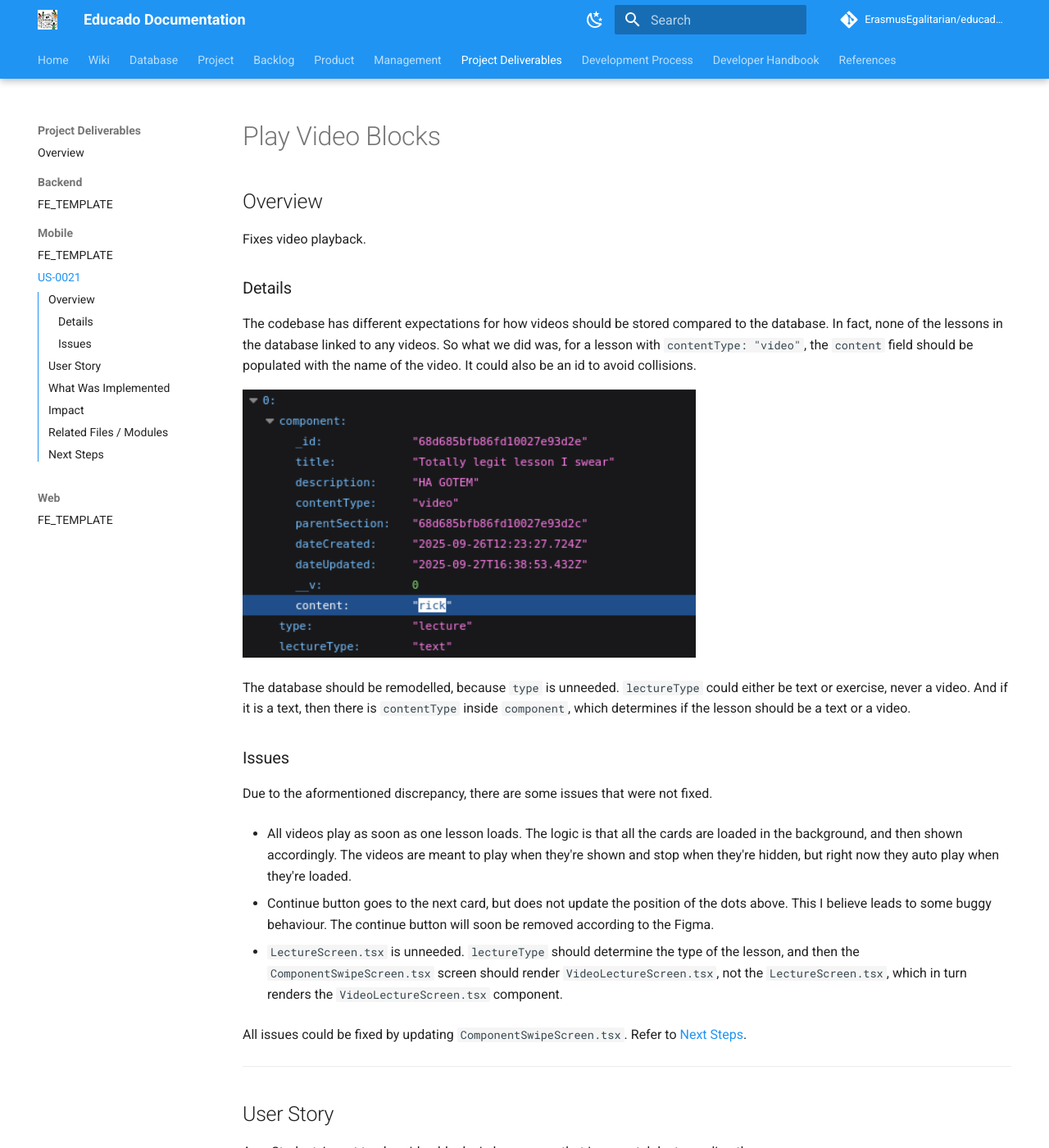
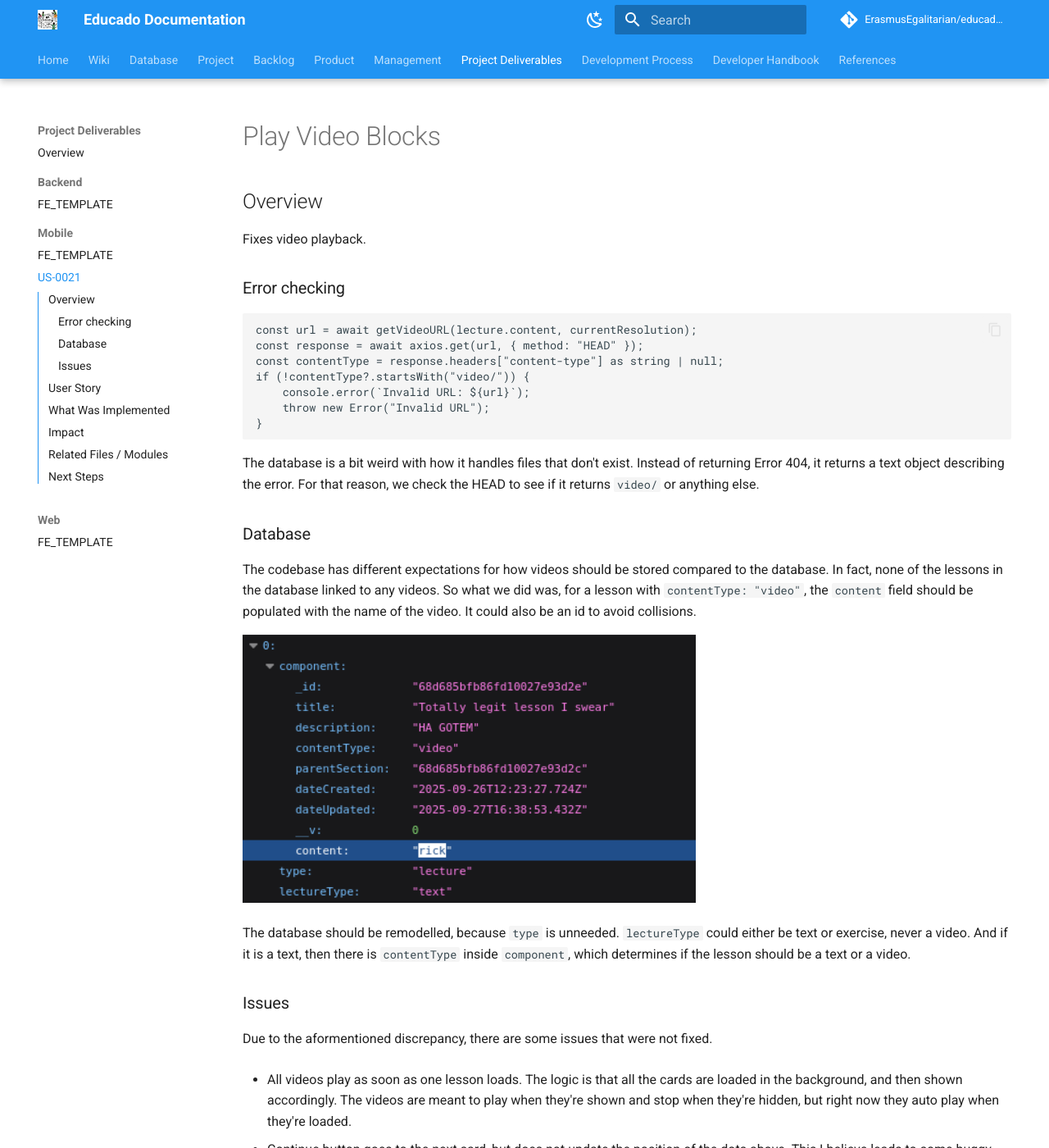
Before and after one commit to ErasmusEgalitarian/educado-docs, an MkDocs documentation site: the page built from docs/deliverables/mobile/US-0021.md, in a window 1280 px wide and 1400 px high. Shown: the whole window at 82% size. Built offline with MkDocs 1.6.1 and Material for MkDocs 9.7.7, drawn with Linux system fonts in a browser that asks for light colours; comment, search, counter and statistics services are not loaded; some of the changed text lies outside the part shown.

Commit message:
Update docs

````diff
--- a/docs/deliverables/mobile/us-0021.md
+++ b/docs/deliverables/mobile/US-0021.md
@@ -3,7 +3,21 @@
 ## Overview
 Fixes video playback.
 
-### Details
+### Error checking
+
+```
+const url = await getVideoURL(lecture.content, currentResolution);
+const response = await axios.get(url, { method: "HEAD" });
+const contentType = response.headers["content-type"] as string | null;
+if (!contentType?.startsWith("video/")) {
+    console.error(`Invalid URL: ${url}`);
+    throw new Error("Invalid URL");
+}
+```
+
+The database is a bit weird with how it handles files that don't exist. Instead of returning Error 404, it returns a text object describing the error. For that reason, we check the HEAD to see if it returns `video/` or anything else.
+
+### Database
 The codebase has different expectations for how videos should be stored compared to the database. In fact, none of the lessons in the database linked to any videos. So what we did was, for a lesson with `contentType: "video"`, the `content` field should be populated with the name of the video. It could also be an id to avoid collisions.
 
 ![Database](../../assets/2025/Software/deliverables/US-0021/database.png)
@@ -18,7 +32,7 @@ Due to the aformentioned discrepancy, there are some issues that were not fixed.
 
 - Continue button goes to the next card, but does not update the position of the dots above. This I believe leads to some buggy behaviour. The continue button will soon be removed according to the Figma.
 
-- `LectureScreen.tsx` is unneeded. `lectureType` should determine the type of the lesson, and then the `ComponentSwipeScreen.tsx` screen should render `VideoLectureScreen.tsx`, not the `LectureScreen.tsx`, which in turn renders the `VideoLectureScreen.tsx` component.
+- `LectureScreen.tsx` is unneeded. `lectureType` should determine the type of the lesson, and then the `ComponentSwipeScreen.tsx` screen should render `VideoLecture.tsx`, not the `LectureScreen.tsx`, which in turn renders the `VideoLecture.tsx` component.
 
 All issues could be fixed by updating `ComponentSwipeScreen.tsx`. Refer to [Next Steps](#next-steps).
 
@@ -46,7 +60,7 @@ The user can learn by watching videos, even if they can't properly read text.
 ---
 
 ## Related Files / Modules
-- `VideoLectureScreen.tsx`
+- `VideoLecture.tsx`
 - `LectureScreen.tsx`
 - `ComponentSwipeScreen.tsx` (indirectly / not changed)
 
--- a/mkdocs.yml
+++ b/mkdocs.yml
@@ -109,7 +109,7 @@ nav:
           - FE_TEMPLATE: deliverables/backend/FE_TEMPLATE.md
       - Mobile:
           - FE_TEMPLATE: deliverables/mobile/FE_TEMPLATE.md
-          - US-0021: deliverables/mobile/us-0021.md
+          - US-0021: deliverables/mobile/US-0021.md
       - Web:
           - FE_TEMPLATE: deliverables/web/FE_TEMPLATE.md
   - Development Process:
````
